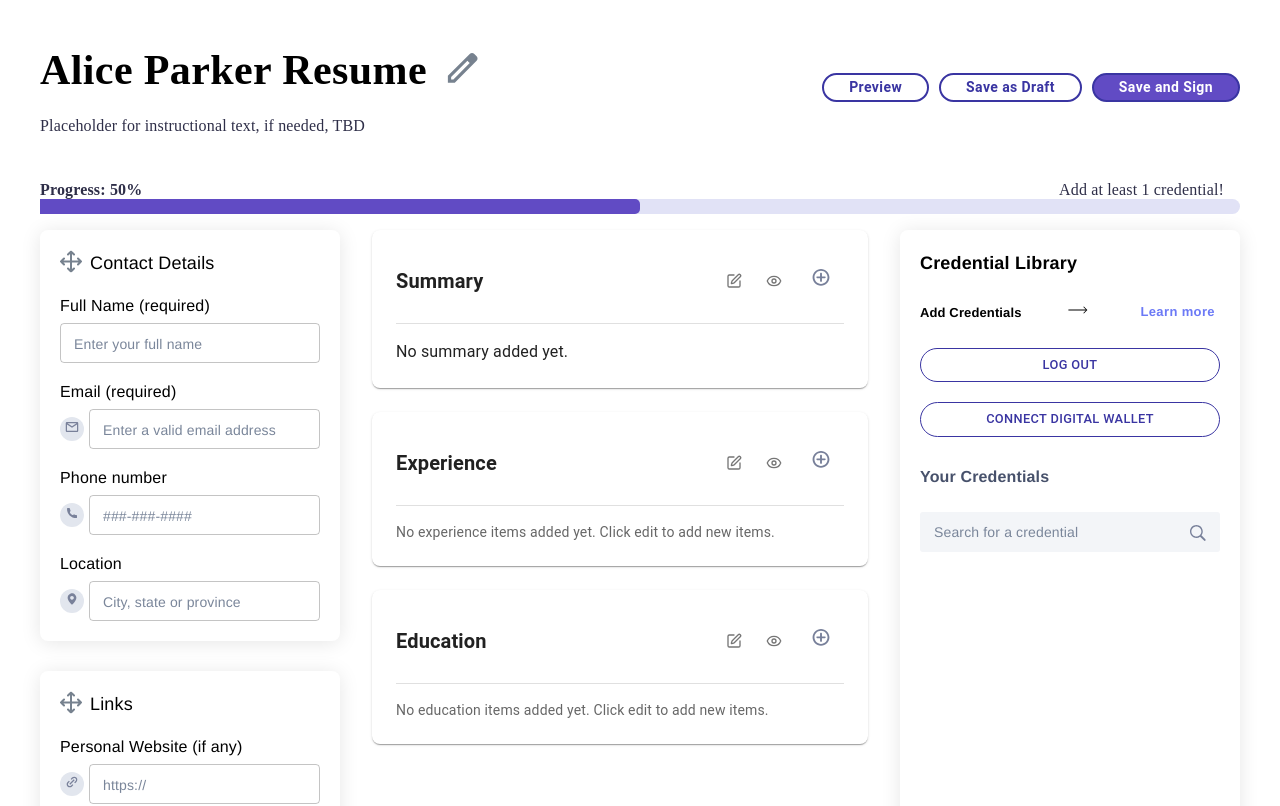
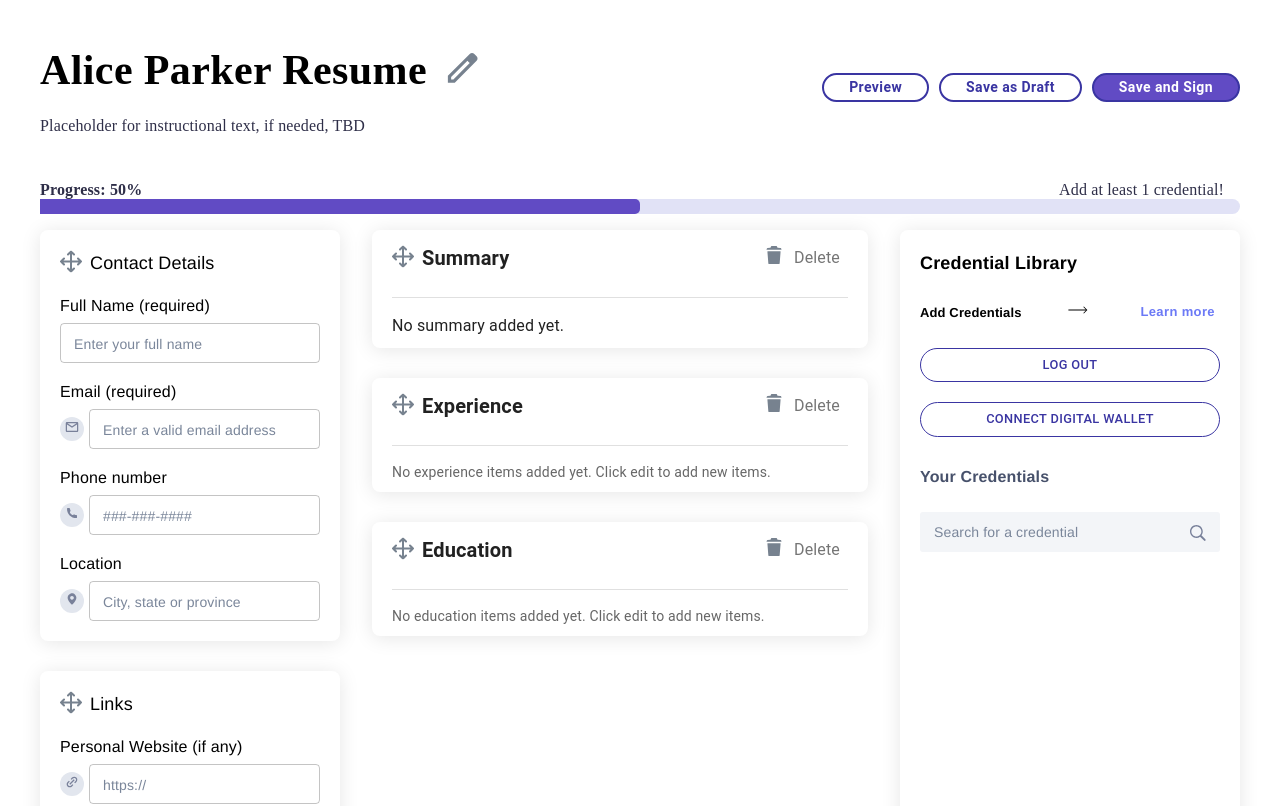
Before and after one commit to Cooperation-org/Resume-Author, a React (Create React App) app: page /resume/new in a window 1280 px wide. Shown: the top 806 px of the page. Built offline with nearby package versions, Linux system fonts and the light colour scheme; the HTML template or start-up script is replaced by a standard one.

Commit message:
make the general design for main sections

```diff
--- a/src/assets/svgs/index.jsx
+++ b/src/assets/svgs/index.jsx
@@ -1,3 +1,21 @@
+export const SVGDelete = () => {
+  return (
+    <div>
+      <svg
+        xmlns='http://www.w3.org/2000/svg'
+        width='24'
+        height='24'
+        viewBox='0 0 24 24'
+        fill='none'
+      >
+        <path
+          d='M19.3904 6.25312C19.2779 5.83125 19.2029 5.59688 19.2029 5.59688C19.0811 5.16094 18.7717 5.16094 18.3123 5.08594L15.8232 4.77188C15.5139 4.72031 15.5139 4.72031 15.392 4.45312C14.9842 3.53437 14.8576 3 14.4123 3H9.58418C9.13886 3 9.01699 3.53437 8.60918 4.45781C8.4873 4.72031 8.4873 4.72031 8.17793 4.77656L5.68418 5.09062C5.22949 5.16562 4.90136 5.20781 4.77949 5.64375C4.77949 5.64375 4.72324 5.83594 4.60605 6.25312C4.45605 6.81094 4.39511 6.75 4.91074 6.75H19.0857C19.6014 6.75469 19.5451 6.81094 19.3904 6.25312ZM17.7826 8.25H6.21386C5.43574 8.25 5.39824 8.35312 5.44511 8.93906L6.32168 20.3109C6.39668 20.8875 6.45293 21.0047 7.14199 21.0047H16.8545C17.5436 21.0047 17.5998 20.8875 17.6748 20.3109L18.5514 8.93906C18.5982 8.34844 18.5607 8.25 17.7826 8.25Z'
+          fill='#77828F'
+        />
+      </svg>
+    </div>
+  )
+}
 export const SVGEditName = () => {
   return (
     <div>
--- a/src/components/ResumeEditor/Section.tsx
+++ b/src/components/ResumeEditor/Section.tsx
@@ -7,7 +7,15 @@ interface SectionProps {
 
 const Section = ({ sectionId }: SectionProps) => {
   return (
-    <Paper sx={{ p: 3, mb: 3, borderRadius: 2, boxShadow: 1 }}>
+    <Paper
+      sx={{
+        bgcolor: '#FFF',
+        p: '5px 20px 10px 20px',
+        mb: '30px',
+        borderRadius: '8px',
+        boxShadow: '0px 2px 20px 0px rgba(0, 0, 0, 0.10)'
+      }}
+    >
       <SectionContent sectionId={sectionId} />
     </Paper>
   )
--- a/src/components/ResumeEditor/SectionContent.tsx
+++ b/src/components/ResumeEditor/SectionContent.tsx
@@ -13,7 +13,7 @@ import { Edit, Eye, Save, Trash2, EyeOff, Plus } from 'lucide-react'
 import { useDispatch, useSelector } from 'react-redux'
 import { updateSection } from '../../redux/slices/resume'
 import CredentialDialog from '../CredentialDialog'
-import { SVGAdd } from '../../assets/svgs'
+import { SVGAdd, SVGDelete, SVGSectionIcon } from '../../assets/svgs'
 import TextEditor from '../TextEditor/Texteditor'
 
 interface SectionContentProps {
@@ -164,20 +164,16 @@ const SectionContent: React.FC<SectionContentProps> = ({ sectionId }) => {
           mb: 2
         }}
       >
-        <Typography variant='h6' fontWeight='600'>
-          {sectionId.charAt(0).toUpperCase() + sectionId.slice(1)}
-        </Typography>
-        <Box sx={{ display: 'flex', gap: 1 }}>
-          <IconButton onClick={toggleEdit}>
-            {editing ? <Save size={16} /> : <Edit size={16} />}
-          </IconButton>
-          <IconButton onClick={toggleVisibility}>
-            {isVisible ? <Eye size={16} /> : <EyeOff size={16} />}
-          </IconButton>
-          <IconButton onClick={() => setIsCredentialDialogOpen(true)}>
-            <SVGAdd />
-          </IconButton>
+        <Box sx={{ display: 'flex', gap: 1, alignItems: 'center' }}>
+          <SVGSectionIcon />
+          <Typography variant='h6' fontWeight='600'>
+            {sectionId.charAt(0).toUpperCase() + sectionId.slice(1)}
+          </Typography>
         </Box>
+        <IconButton>
+          <SVGDelete />
+          <Typography sx={{ ml: 1, fontSize: '16px' }}>Delete</Typography>
+        </IconButton>
       </Box>
       <Divider sx={{ mb: 2 }} />
 
```
